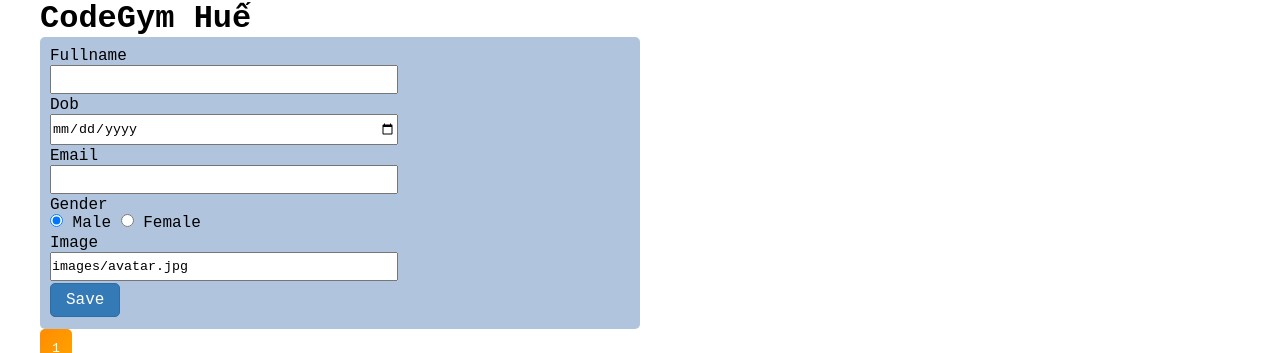
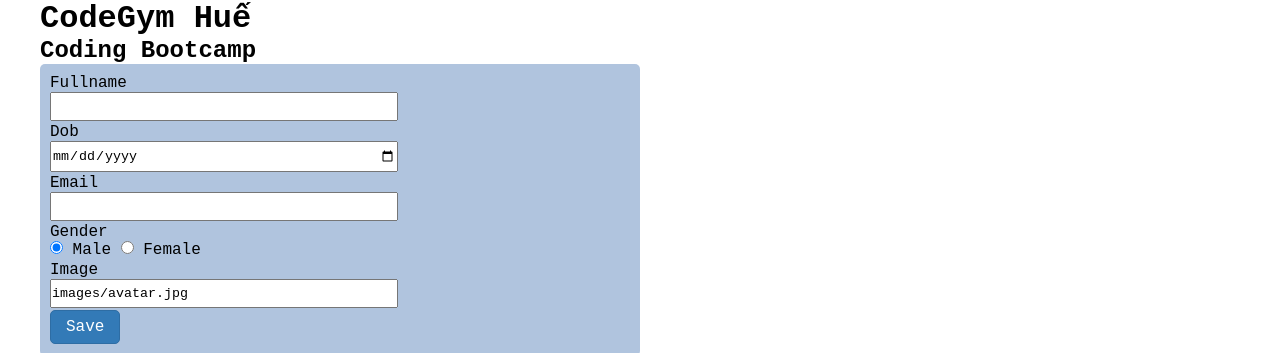
Before and after one commit to khoanguyen84/StudentManagement, a plain HTML site: page index.html in a window 1280 px wide. Shown: the top 353 px of the page. Drawn offline with Linux system fonts and the light colour scheme.

Commit message:
Add coding bootcamp

```diff
--- a/index.html
+++ b/index.html
@@ -11,6 +11,7 @@
     <div class="container">
         <div class="row">
             <h1>CodeGym Huế</h1>
+            <h2>Coding Bootcamp</h2>
         </div>
         <div class="row">
             <div class="message d-none">
```
